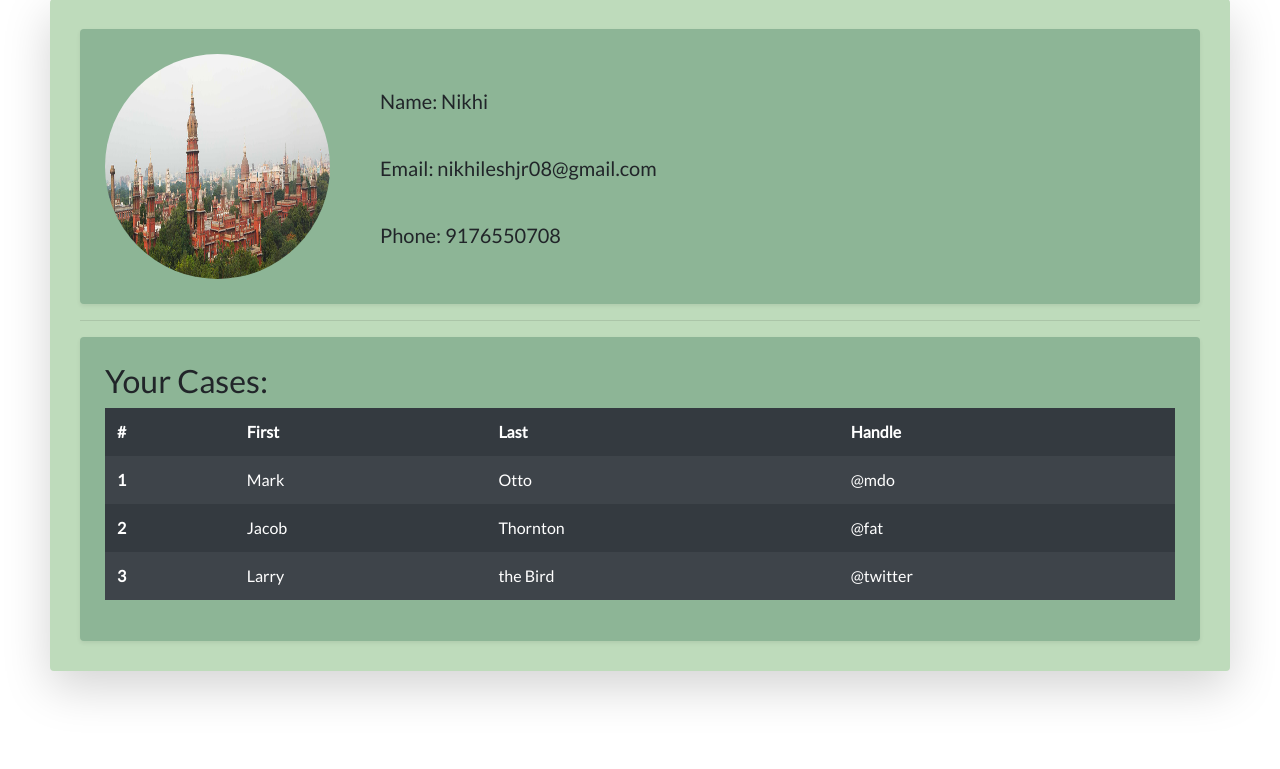
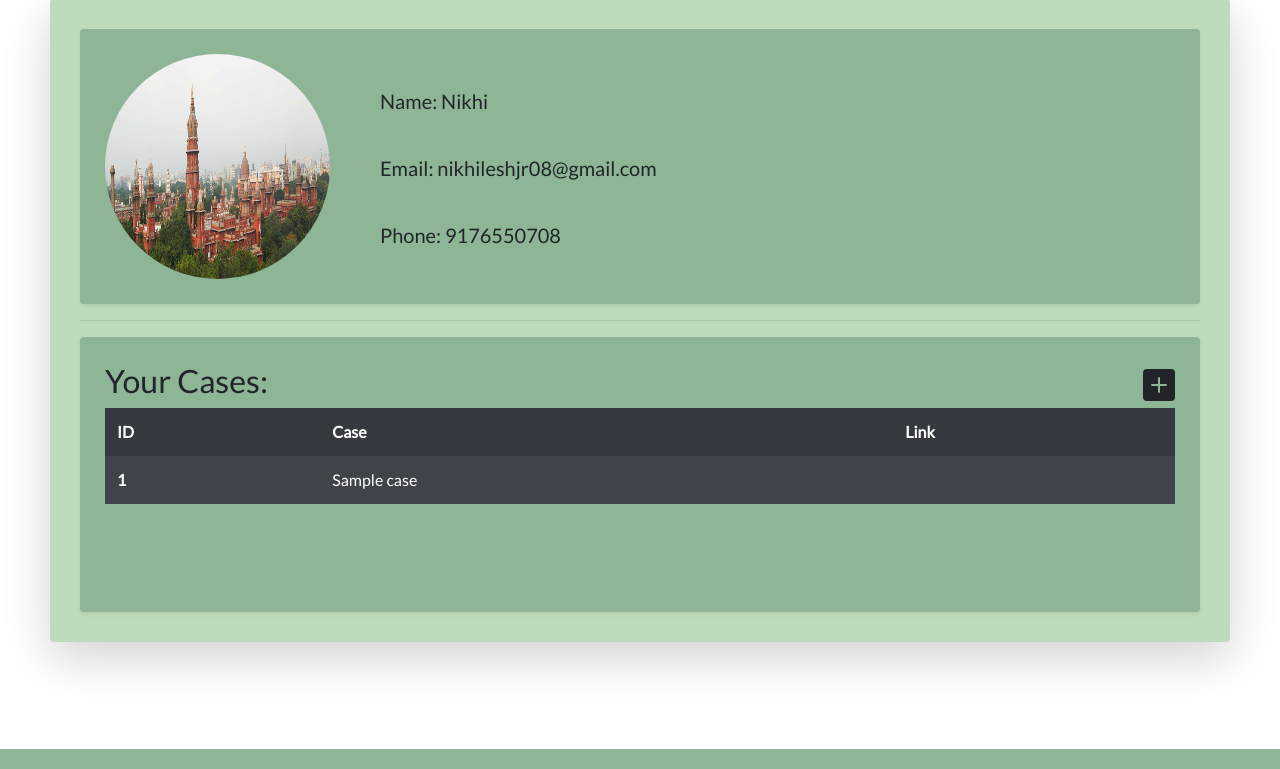
Before and after one commit to NikhileshJr08/Court-Case-Management, a Flask app: template court_case_management_webpage/templates/profile.html in a window 1280 px wide. Shown: the part 51-820 px from the top of the page. Run offline with Flask 2, Linux system fonts and the light colour scheme; the template is opened without the code that fills it: most values are stand-ins (such as "Sample title", 1, 10 or a date in 2020); parts of the project's set-up code (start-up, migrations or seed data) failed here and were passed over.

Commit message:
Added plus icon to the profile to add cases

```diff
--- a/court_case_management_webpage/templates/profile.html
+++ b/court_case_management_webpage/templates/profile.html
@@ -54,6 +54,12 @@
       font-size: 20px;
 
     }
+
+    #plusIcon {
+
+      float: right;
+
+    }
   </style>
 
   <title>Profile</title>
@@ -67,7 +73,7 @@
         <img src="../static/slider2.jpg" class="shadow-md rounded" alt="Profile Picture">
         <ul type="none">
           <li>
-            <h5>Name: Nikhi </h5>
+            <h5>Name: Nikhi</h5>
           </li>
           <li>
             <h5>Email: nikhileshjr08@gmail.com</h5>
@@ -81,35 +87,28 @@
     <hr>
     <div class="inner-container shadow-sm rounded">
       <div class="caseDetails">
-        <h2>Your Cases: </h2>
+        <h2>Your Cases: <span id="plusIcon"><svg width="1em" height="1em" viewBox="0 0 16 16" class="bi bi-plus-square-fill" fill="currentColor" xmlns="http://www.w3.org/2000/svg">
+              <path fill-rule="evenodd" d="M2 0a2 2 0 0 0-2 2v12a2 2 0 0 0 2 2h12a2 2 0 0 0 2-2V2a2 2 0 0 0-2-2H2zm6.5 4.5a.5.5 0 0 0-1 0v3h-3a.5.5 0 0 0 0 1h3v3a.5.5 0 0 0 1 0v-3h3a.5.5 0 0 0 0-1h-3v-3z" />
+            </svg></span>
+        </h2>
         <table class="table table-striped table-borderless table-dark">
           <thead>
             <tr>
-              <th scope="col">#</th>
-              <th scope="col">First</th>
-              <th scope="col">Last</th>
-              <th scope="col">Handle</th>
+              <th scope="col">ID</th>
+              <th scope="col">Case </th>
+              <th scope="col">Link</th>
             </tr>
           </thead>
-          <tbody>
-            <tr>
-              <th scope="row">1</th>
-              <td>Mark</td>
-              <td>Otto</td>
-              <td>@mdo</td>
-            </tr>
-            <tr>
-              <th scope="row">2</th>
-              <td>Jacob</td>
-              <td>Thornton</td>
-              <td>@fat</td>
-            </tr>
-            <tr>
-              <th scope="row">3</th>
-              <td>Larry</td>
-              <td>the Bird</td>
-              <td>@twitter</td>
-            </tr>
+          {% for case in result %}
+          <tr>
+            <th scope="row">{{ case[0] }}</th>
+            <td>{{ case[1] }}</td>
+            <td> <span class="glyphicon-eye-open">
+                <a href=""></a>
+              </span>
+            </td>
+          </tr>
+          {% endfor %}
           </tbody>
         </table>
       </div>
```
